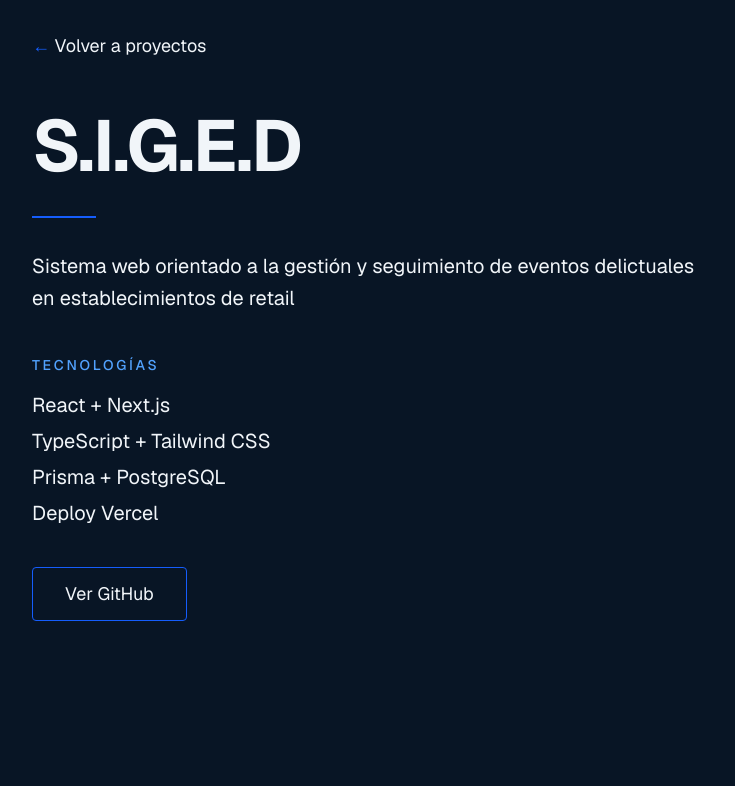
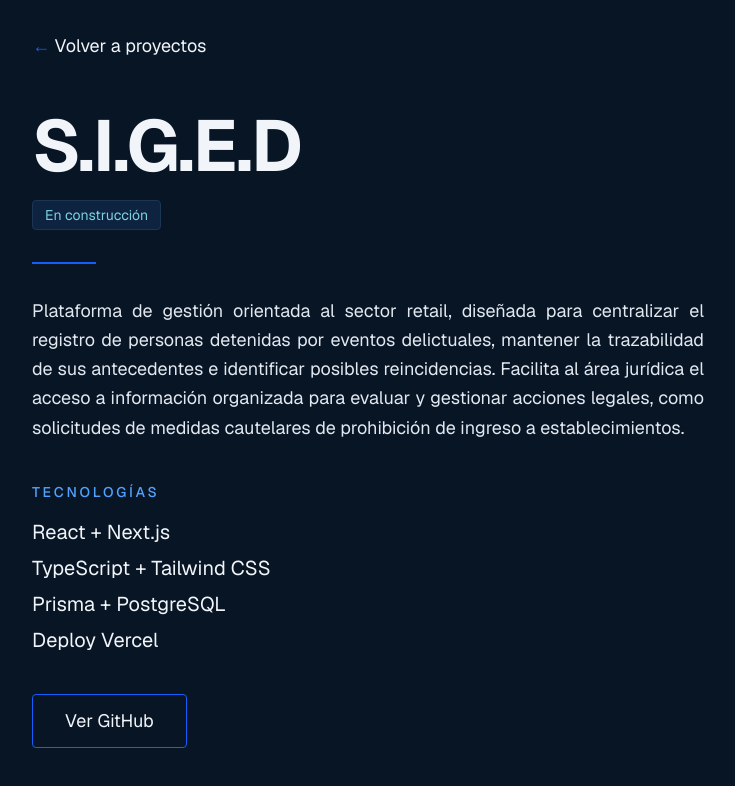
Before and after one commit to DanielHernandezN/Portafolio-Daniel-Hernandez, a Next.js app: page /proyectos/siged in a window 1280 px wide. Shown: the top 786 px of the page, without its empty margins (48-783 px from the left). Built offline with nearby package versions, Linux system fonts and the light colour scheme.

Commit message:
Textos Guardia Virtual y SIGED en justify tipo libro + badge En construccion

```diff
--- a/src/app/proyectos/guardia-virtual/page.tsx
+++ b/src/app/proyectos/guardia-virtual/page.tsx
@@ -32,8 +32,13 @@ export default function GuardiaVirtual() {
               Virtual
             </h1>
             <div aria-hidden="true" className="mt-8 h-0.5 w-16 bg-blue-600" />
-            <p className="mt-8 text-xl leading-relaxed">
-              Sistema de apoyo para documentación y gestión policial
+            <p className="mt-8 text-justify text-lg leading-relaxed text-slate-200">
+              Una solución tecnológica que nace de la experiencia en el
+              servicio policial y busca optimizar la elaboración de
+              documentación mediante inteligencia artificial, transformando
+              antecedentes en borradores estructurados, reduciendo tareas
+              repetitivas y facilitando la gestión documental, siempre bajo
+              la revisión y supervisión del funcionario.
             </p>
 
             <h2 className="mt-10 text-sm font-medium tracking-[0.2em] text-blue-400">
--- a/src/app/proyectos/siged/page.tsx
+++ b/src/app/proyectos/siged/page.tsx
@@ -22,10 +22,18 @@ export default function Siged() {
           <h1 className="text-6xl font-bold leading-[1.05] tracking-tight md:text-7xl">
             S.I.G.E.D
           </h1>
+          <p className="mt-4 inline-block rounded border border-line bg-panel px-3 py-1 text-sm text-accent">
+            En construcción
+          </p>
           <div aria-hidden="true" className="mt-8 h-0.5 w-16 bg-blue-600" />
-          <p className="mt-8 text-xl leading-relaxed">
-            Sistema web orientado a la gestión y seguimiento de eventos
-            delictuales en establecimientos de retail
+          <p className="mt-8 text-justify text-lg leading-relaxed text-slate-200">
+            Plataforma de gestión orientada al sector retail, diseñada para
+            centralizar el registro de personas detenidas por eventos
+            delictuales, mantener la trazabilidad de sus antecedentes e
+            identificar posibles reincidencias. Facilita al área jurídica el
+            acceso a información organizada para evaluar y gestionar acciones
+            legales, como solicitudes de medidas cautelares de prohibición de
+            ingreso a establecimientos.
           </p>
 
           <h2 className="mt-10 text-sm font-medium tracking-[0.2em] text-blue-400">
```
Also changed, not shown: 1 other file (tests, documents, lock files or other folders).
